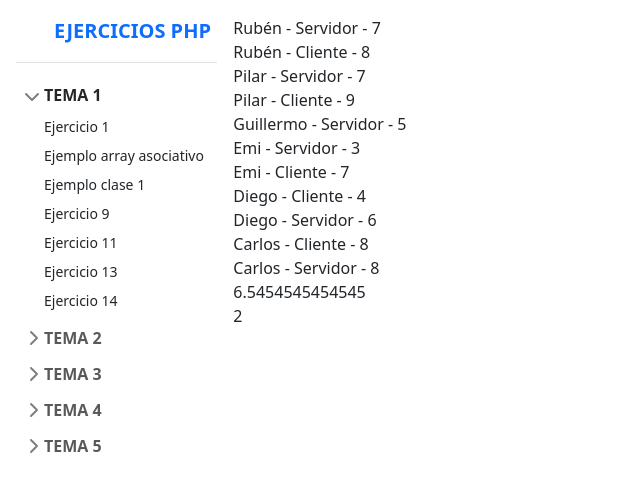
After one commit to jjguillen/Servidor2023, a PHP site: page /tema1/ejercicio14.php in a window 1280 px wide. The commit adds this page. Shown: the top 493 px of the page, without its empty margins (0-640 px from the left). Run offline with PHP 8.4, Linux system fonts and the light colour scheme.

Commit message:
arreglado

```diff
--- a/sidebar.php
+++ b/sidebar.php
@@ -13,7 +13,13 @@
 					<div class="collapse show" id="tema1">
 					<ul class="btn-toggle-nav list-unstyled fw-normal pb-1 small">
 						<li><a href="/tema1/eje1.php" class="link-dark rounded">Ejercicio 1</a></li>
-						<li><a href="#" class="link-dark rounded">Ejercicio 2</a></li>
+						<li><a href="/tema1/ejemploArrayAsociativo.php" class="link-dark rounded">Ejemplo array asociativo</a></li>
+						<li><a href="/tema1/ejemploclase1.php" class="link-dark rounded">Ejemplo clase 1</a></li>
+						<li><a href="/tema1/ejercicio9.php" class="link-dark rounded">Ejercicio 9</a></li>
+						<li><a href="/tema1/ejercicio11.php" class="link-dark rounded">Ejercicio 11</a></li>
+						<li><a href="/tema1/ejercicio13.php" class="link-dark rounded">Ejercicio 13</a></li>
+						<li><a href="/tema1/ejercicio14.php" class="link-dark rounded">Ejercicio 14</a></li>
+
 					</ul>
 					</div>
 				</li>
--- /dev/null
+++ b/tema1/ejercicio14.php
@@ -0,0 +1,48 @@
+<?php
+    include_once($_SERVER["DOCUMENT_ROOT"] . "/cabecera.php");
+?>
+
+      <div class="col-md-8 themed-grid-col">
+		<div class="flex-shrink-0 p-3 bg-white">
+
+    <?php
+        $notas = array(
+                array("nombre" => "Rubén", "materia" => "Servidor", "nota" => 7),
+                array("nombre" => "Rubén", "materia" => "Cliente", "nota" => 8),
+                array("nombre" => "Emi", "materia" => "Servidor", "nota" => 3),
+                array("nombre" => "Emi", "materia" => "Cliente", "nota" => 7),
+                array("nombre" => "Carlos", "materia" => "Servidor", "nota" => 8),
+                array("nombre" => "Carlos", "materia" => "Cliente", "nota" => 8),
+                array("nombre" => "Diego", "materia" => "Servidor", "nota" => 6),
+                array("nombre" => "Diego", "materia" => "Cliente", "nota" => 4),
+                array("nombre" => "Pilar", "materia" => "Servidor", "nota" => 7),
+                array("nombre" => "Pilar", "materia" => "Cliente", "nota" => 9),
+                array("nombre" => "Guillermo", "materia" => "Servidor", "nota" => 5)
+        );
+
+
+        array_multisort(array_column($notas,"nombre"), SORT_DESC, array_column($notas,"nota"), $notas);
+
+        foreach($notas as $valor) {
+            echo $valor["nombre"]." - ".$valor["materia"]." - ".$valor["nota"]."<br>";
+        }
+
+        echo array_sum(array_column($notas,"nota")) / count($notas);
+
+        function suspenso($nota) {
+            return $nota<5;
+        }
+        echo "<br>";
+        echo count(array_filter(array_column($notas,"nota"),"suspenso"));
+    ?>
+
+
+
+        </div>
+	  </div>
+    </div>
+
+
+<?php
+    include_once("../pie.php");
+?>
```
Also changed, not shown: tema1/ejemploArrayAsociativo.php (+14 -11 lines), tema1/ejemploclase1.php (+17 -0 lines), tema1/ejercicio11.php (+15 -11 lines), tema1/ejercicio13.php (+15 -11 lines), tema1/ejercicio9.php (+14 -11 lines).
